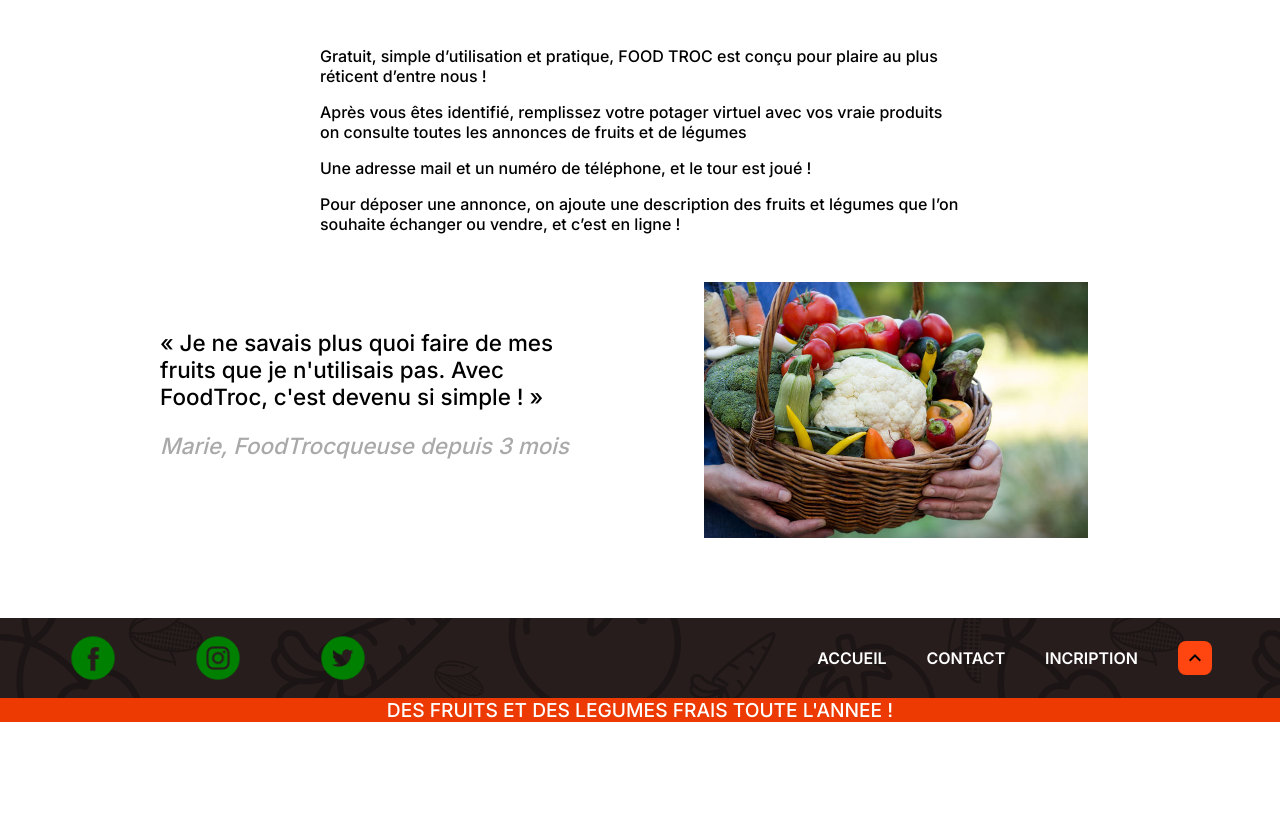
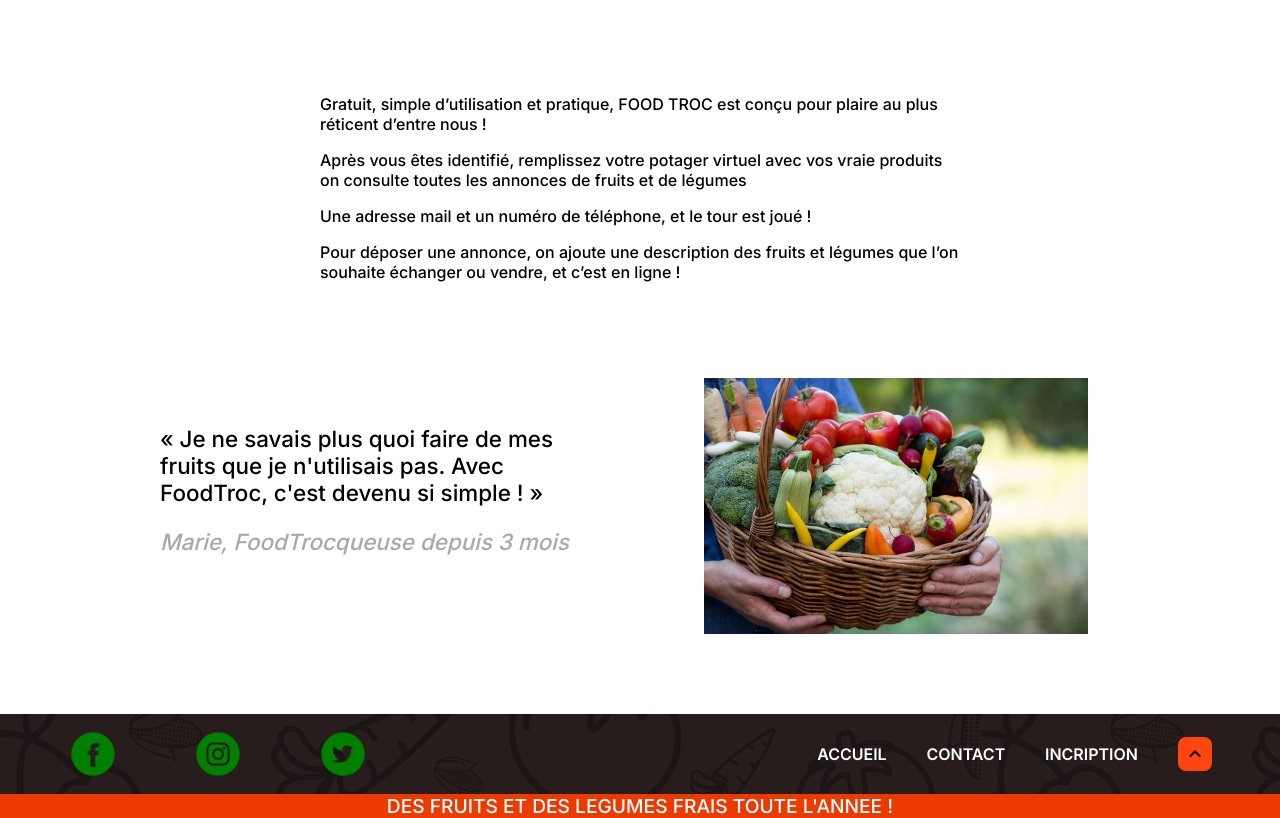
Before and after one commit to Derma6/FoodTroc-Project, a React (Create React App) app in the folder front-end/: page /commentcamarche in a window 1280 px wide. Shown: the part 995-1813 px from the top of the page. Before the commit the page ends 1717 px from the top, so only its background shows below. Built offline with nearby package versions, Linux system fonts and the light colour scheme; no server answers.

Commit message:
css minor fixes

```diff
--- a/front-end/src/components/StockProductCard/StockProductCard.css
+++ b/front-end/src/components/StockProductCard/StockProductCard.css
@@ -4,7 +4,7 @@
     background-color: var(--secondary-color-lighter);
     padding: 5% 3% 5% 3%;
     border-radius: 20px;
-    width: 12vw;
+    width: 15vw;
     display: flex;
     flex-direction: column;
     align-items: center;
@@ -13,6 +13,7 @@
 .stock-info {
     display: flex;
     align-items: center;
+    justify-content:center;
     gap: 30%;
 }
 
@@ -21,6 +22,7 @@
     margin-left: 0%;
     margin-bottom: 0%;
     width: 6vw;
+    align-self: flex-start;
 }
 
 .stock-card img {
@@ -35,6 +37,7 @@
     border-radius: 8px;
     border: none;
     background-color: var(--secondary-color);
+    align-self: flex-end;
     cursor: pointer;
 }
 
--- a/front-end/src/components/formulaires/ContactForm/ContactForm.js
+++ b/front-end/src/components/formulaires/ContactForm/ContactForm.js
@@ -53,8 +53,8 @@ const Contact = () => {
         <h1>Contact</h1>
         <SeparatorLessMargin />
         <form ref={form} className="inputs">
-          <input style={{display: "none"}} name="user_uid" value={user.uid} type="text"/>
-          <input style={{display: "none"}} name="user_name" value={user.name} type="text"/>
+          <input style={{display: "none"}} name="user_uid" readOnly value={user.uid} type="text"/>
+          <input style={{display: "none"}} name="user_name" readOnly value={user.name} type="text"/>
           <input name="user_message_subject" type="text" placeholder="OBJET DU MESSAGE" />
           <textarea name="user_message" type="text" rows="10" placeholder="VOTRE MESSAGE"></textarea>
         </form>
--- a/front-end/src/pages/HowTo/HowTo.css
+++ b/front-end/src/pages/HowTo/HowTo.css
@@ -50,6 +50,10 @@
   color: darkgrey;
 }
 
+.howto-main-text {
+  margin: 10% 0 10% 0;
+}
+
 .foodtroc-quote {
   width: 35vw;
 }
--- a/front-end/src/pages/HowTo/HowTo.js
+++ b/front-end/src/pages/HowTo/HowTo.js
@@ -26,6 +26,7 @@ const HowTo = () => {
             <p className="foodtroc-user">Antoine, FoodTrocqueur depuis 1 an</p>
           </div>
         </div>
+        <div className="howto-main-text">
         <p>
           Gratuit, simple d’utilisation et pratique, FOOD TROC est conçu pour
           plaire au plus réticent d’entre nous !
@@ -39,6 +40,7 @@ const HowTo = () => {
           Pour déposer une annonce, on ajoute une description des fruits et
           légumes que l’on souhaite échanger ou vendre, et c’est en ligne !
         </p>
+        </div>
         <div className="image-quote">
           <div className="quote2">
             <p className="foodtroc-quote">« Je ne savais plus quoi faire de mes fruits que je n'utilisais pas. Avec FoodTroc, c'est devenu si simple ! »</p>
```
Also changed, not shown: front-end/src/styles/images/cauliflower.png (added).
